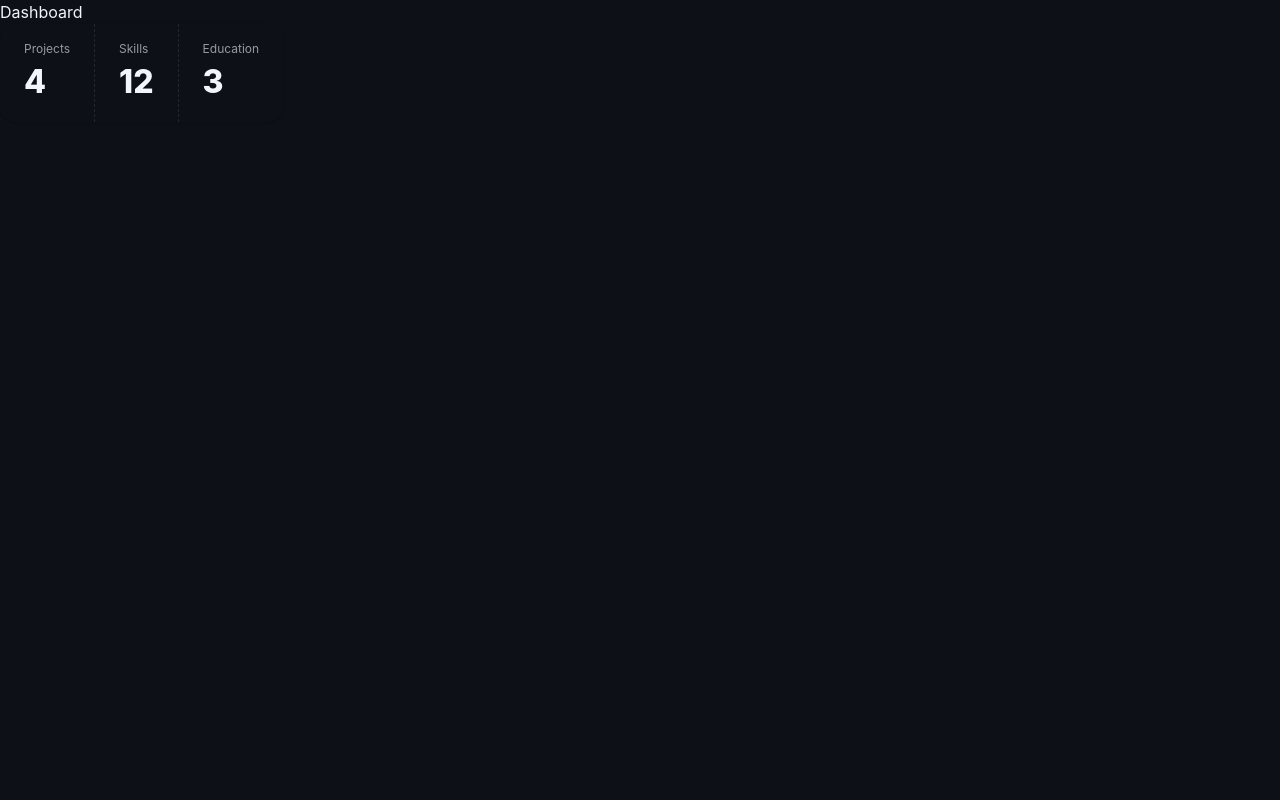
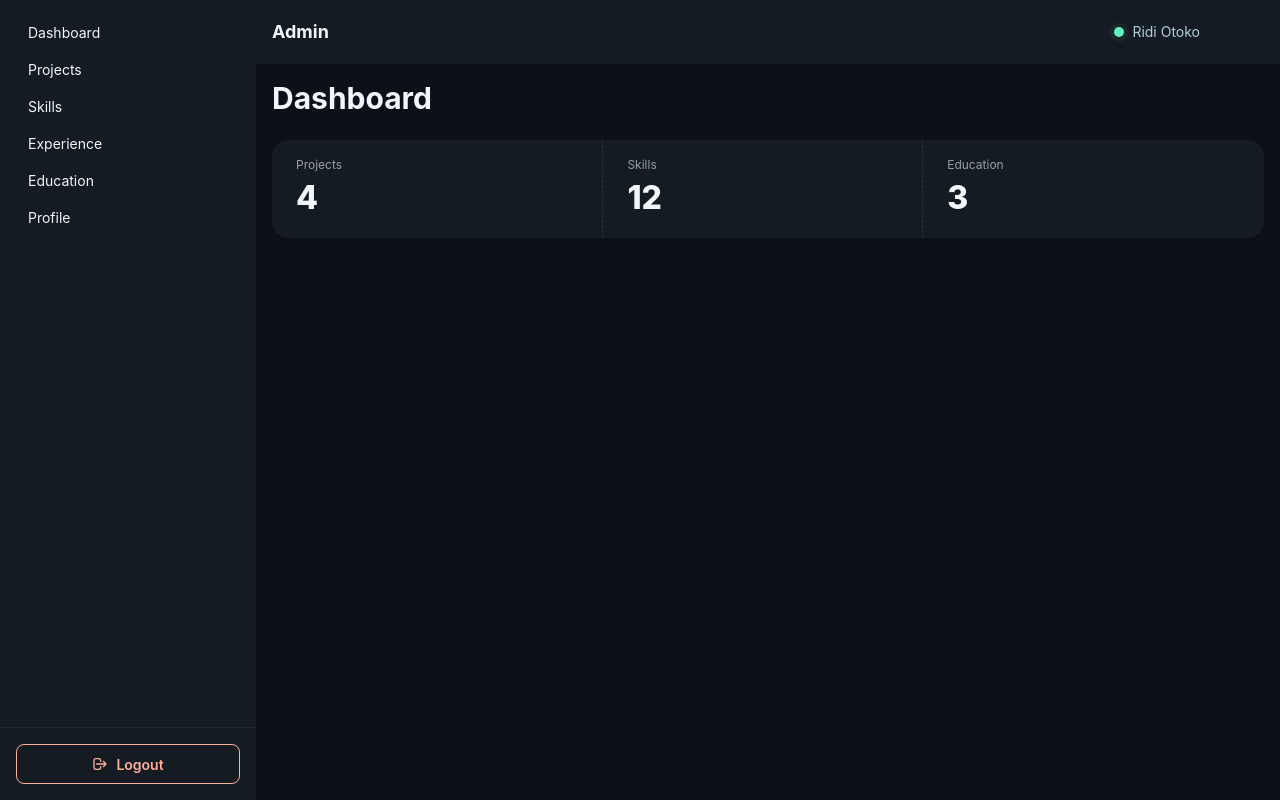
Before and after one commit to rdplus2015/r-portfolio, a React (Vite) app in the folder ui-app/: page /admin in a window 1280 px wide. Built offline with nearby package versions, Linux system fonts and the light colour scheme.

Commit message:
(admin folder) adminLayout and login form added

```diff
--- a/ui-app/src/App.tsx
+++ b/ui-app/src/App.tsx
@@ -4,27 +4,19 @@ import { useLocation } from "react-router-dom"
 import { Home } from "./pages/Home"
 import { Projects } from "./pages/Projects"
 import { ProjectView } from "./components/ProjectView.tsx"
+import { AdminLayout } from "./components/admin/AdminLayout.tsx"
+import { LoginForm } from "./components/admin/LoginForm.tsx"
 import {AdminDashboard} from "./components/admin/Dashboard.tsx";
-
-// React Router intercepts link clicks and uses history.pushState internally
-// instead of a real page load. Because of that, the browser's native behavior
-// of auto-scrolling to an anchor (#section) never fires when using <Link>.
-// This component re-implements that scroll behavior manually.
-
 
 function ScrollToHash() {
     const { pathname, hash } = useLocation()
 
     useEffect(() => {
-        // No hash: scroll to top (or to #hero if it exists, only on the home page)
         if (!hash) {
             window.scrollTo(0, 0)
             return
         }
 
-        // Defer the scroll until after the DOM has painted.
-        // This matters when navigating from a different route: the target
-        // element (e.g. #skills) doesn't exist until Home has fully mounted.
         const timeoutId = setTimeout(() => {
             try {
                 const element = document.querySelector(hash)
@@ -32,8 +24,6 @@ function ScrollToHash() {
                     element.scrollIntoView({ behavior: "smooth" })
                 }
             } catch (error) {
-                // A malformed hash (rare) would throw on querySelector.
-                // Log it instead of letting it crash the render.
                 console.error("ScrollToHash failed:", error)
             }
         }, 100)
@@ -47,16 +37,21 @@ function ScrollToHash() {
 function App() {
     return (
         <>
-            {/* Mounted once, outside of Routes, so it stays active across every page */}
             <ScrollToHash />
 
-            {/* Route definitions: which page component renders for each URL */}
             <Routes>
                 <Route path="/" element={<Home />} />
                 <Route path="/projects" element={<Projects />} />
                 <Route path="/projects/:slug" element={<ProjectView />} />
-                <Route path="/admin" element={<AdminDashboard />} />
-            </Routes>
+
+                {/* Admin login — outside AdminLayout, no sidebar on the login screen */}
+                <Route path="/admin/login" element={<LoginForm />} />
+
+                {/* Admin area — AdminLayout wraps every nested admin page */}
+                <Route path="/admin" element={<AdminLayout><AdminDashboard /></AdminLayout>} />
+                {/* Next: /admin/projects, /admin/skills, /admin/experience, /admin/education, /admin/profile
+                    will follow the same pattern once their List/Form components exist */}
+                </Routes>
         </>
     )
 }
--- a/ui-app/src/components/admin/AdminLayout.tsx
+++ b/ui-app/src/components/admin/AdminLayout.tsx
@@ -1,25 +1,40 @@
-// AdminLayout.tsx
 import { AdminSidebar } from "./AdminSidebar"
-import type {ReactNode} from "react";
+import type { ReactNode } from "react"
 
 interface AdminLayoutProps {
   children: ReactNode
 }
 
+// Hardcoded for now — will come from your auth context/API once login is wired up
+const CURRENT_USER = { name: "Ridi Otoko" }
+
 export function AdminLayout({ children }: AdminLayoutProps) {
   return (
     <div className="drawer lg:drawer-open">
-      <input id="my-drawer-4" type="checkbox" className="drawer-toggle inline" />
-      <div className="drawer-content">
-        <nav className="navbar w-full bg-base-300">
-          <label htmlFor="my-drawer-4" aria-label="open sidebar" className="btn btn-square btn-ghost drawer-button">
-            {/* icon toggle */}
-          </label>
-          <div className="px-4">Admin</div>
+      <input id="admin-drawer" type="checkbox" className="drawer-toggle" />
+
+      <div className="drawer-content flex flex-col">
+        <nav className="navbar bg-base-200 pr-20 flex items-center justify-between">
+          <div className="flex items-center">
+            <label htmlFor="admin-drawer" aria-label="open sidebar" className="btn btn-square btn-ghost lg:hidden">
+              <svg xmlns="http://www.w3.org/2000/svg" className="h-5 w-5" fill="none" viewBox="0 0 24 24" stroke="currentColor">
+                <path strokeLinecap="round" strokeLinejoin="round" strokeWidth="2" d="M4 6h16M4 12h16M4 18h16" />
+              </svg>
+            </label>
+            <span className="text-lg font-bold px-2">Admin</span>
+          </div>
+
+          {/* Connected user indicator */}
+          <div className="flex items-center gap-2">
+            <span className="relative flex h-2.5 w-2.5">
+              <span className="animate-ping absolute inline-flex h-full w-full rounded-full bg-success opacity-75"></span>
+              <span className="relative inline-flex rounded-full h-2.5 w-2.5 bg-success"></span>
+            </span>
+            <span className="text-sm text-neutral-content">{CURRENT_USER.name}</span>
+          </div>
         </nav>
 
-        <div className="p-4">{children}</div>
-           <div className="p-4">{children}</div>
+        <main className="p-4">{children}</main>
       </div>
 
       <AdminSidebar />
--- a/ui-app/src/components/admin/AdminSidebar.tsx
+++ b/ui-app/src/components/admin/AdminSidebar.tsx
@@ -1,23 +1,39 @@
-// AdminSidebar.tsx
+const SIDEBAR_LINKS = [
+  { label: "Dashboard", href: "/admin" },
+  { label: "Projects", href: "/admin/projects" },
+  { label: "Skills", href: "/admin/skills" },
+  { label: "Experience", href: "/admin/experience" },
+  { label: "Education", href: "/admin/education" },
+  { label: "Profile", href: "/admin/profile" },
+]
+
 export function AdminSidebar() {
+  function handleLogout() {
+    // TODO: clear auth token/session, then redirect to /admin/login
+  }
+
   return (
-    <div className="drawer-side is-drawer-close:overflow-visible">
-      <label htmlFor="my-drawer-4" aria-label="close sidebar" className="drawer-overlay"></label>
-      <div className="flex min-h-full flex-col items-start bg-base-200 is-drawer-close:w-14 is-drawer-open:w-64">
-        <ul className="menu w-full grow">
-          <li>
-            <button className="is-drawer-close:tooltip is-drawer-close:tooltip-right" data-tip="Homepage">
-              {/* icon */}
-              <span className="is-drawer-close:hidden">Homepage</span>
-            </button>
-          </li>
-          <li>
-            <button className="is-drawer-close:tooltip is-drawer-close:tooltip-right" data-tip="Settings">
-              {/* icon */}
-              <span className="is-drawer-close:hidden">Settings</span>
-            </button>
-          </li>
+    <div className="drawer-side">
+      <label htmlFor="admin-drawer" aria-label="close sidebar" className="drawer-overlay"></label>
+
+      <div className="min-h-full w-64 bg-base-200 flex flex-col">
+        <ul className="menu w-full grow gap-1 p-4">
+          {SIDEBAR_LINKS.map((link) => (
+            <li key={link.href}>
+              <a href={link.href}>{link.label}</a>
+            </li>
+          ))}
         </ul>
+
+        {/* Logout — pinned to the bottom of the sidebar */}
+        <div className="p-4 border-t border-base-300">
+          <button onClick={handleLogout} className="btn btn-outline btn-error w-full gap-2">
+            <svg xmlns="http://www.w3.org/2000/svg" className="h-4 w-4" fill="none" viewBox="0 0 24 24" stroke="currentColor">
+              <path strokeLinecap="round" strokeLinejoin="round" strokeWidth="2" d="M17 16l4-4m0 0l-4-4m4 4H7m6 4v1a3 3 0 01-3 3H6a3 3 0 01-3-3V7a3 3 0 013-3h4a3 3 0 013 3v1" />
+            </svg>
+            Logout
+          </button>
+        </div>
       </div>
     </div>
   )
--- a/ui-app/src/components/admin/Dashboard.tsx
+++ b/ui-app/src/components/admin/Dashboard.tsx
@@ -6,10 +6,10 @@ const DASHBOARD_STATS = [
 
 export function AdminDashboard() {
   return (
-    <div>
-      <h1>Dashboard</h1>
+    <div className="flex flex-col gap-6">
+      <h1 className="text-2xl sm:text-3xl font-bold">Dashboard</h1>
 
-      <div className="stats shadow">
+      <div className="stats stats-vertical sm:stats-horizontal shadow bg-base-200 w-full">
         {DASHBOARD_STATS.map((stat) => (
           <div key={stat.label} className="stat">
             <div className="stat-title">{stat.label}</div>
--- a/ui-app/src/components/admin/LoginForm.tsx
+++ b/ui-app/src/components/admin/LoginForm.tsx
@@ -1,20 +1,41 @@
+import { useState } from "react"
+
 export function LoginForm() {
-  const credentials = {
-    email: "",
-    password: "",
+  const [email, setEmail] = useState("")
+  const [password, setPassword] = useState("")
+
+  function handleSubmit(e: React.FormEvent) {
+    e.preventDefault()
+    // TODO: call the auth endpoint (Django) with { email, password }
   }
 
   return (
-    <fieldset className="fieldset bg-base-200 border-base-300 rounded-box w-xs border p-4">
-      <legend className="fieldset-legend">Login</legend>
+    <div className="min-h-screen flex items-center justify-center bg-base-100 px-4">
+      <form onSubmit={handleSubmit} className="fieldset bg-base-200 border-base-300 rounded-box w-full max-w-xs border p-6">
+        <legend className="fieldset-legend text-lg">Login</legend>
 
-      <label className="label" htmlFor="email">Email</label>
-      <input id="email" type="email" className="input" placeholder="Email" />
+        <label className="label" htmlFor="email">Email</label>
+        <input
+          id="email"
+          type="email"
+          className="input w-full"
+          placeholder="Email"
+          value={email}
+          onChange={(e) => setEmail(e.target.value)}
+        />
 
-      <label className="label" htmlFor="password">Password</label>
-      <input id="password" type="password" className="input" placeholder="Password" />
+        <label className="label mt-2" htmlFor="password">Password</label>
+        <input
+          id="password"
+          type="password"
+          className="input w-full"
+          placeholder="Password"
+          value={password}
+          onChange={(e) => setPassword(e.target.value)}
+        />
 
-      <button className="btn btn-neutral mt-4">Login</button>
-    </fieldset>
+        <button type="submit" className="btn btn-neutral mt-4 w-full">Login</button>
+      </form>
+    </div>
   )
 }
```
